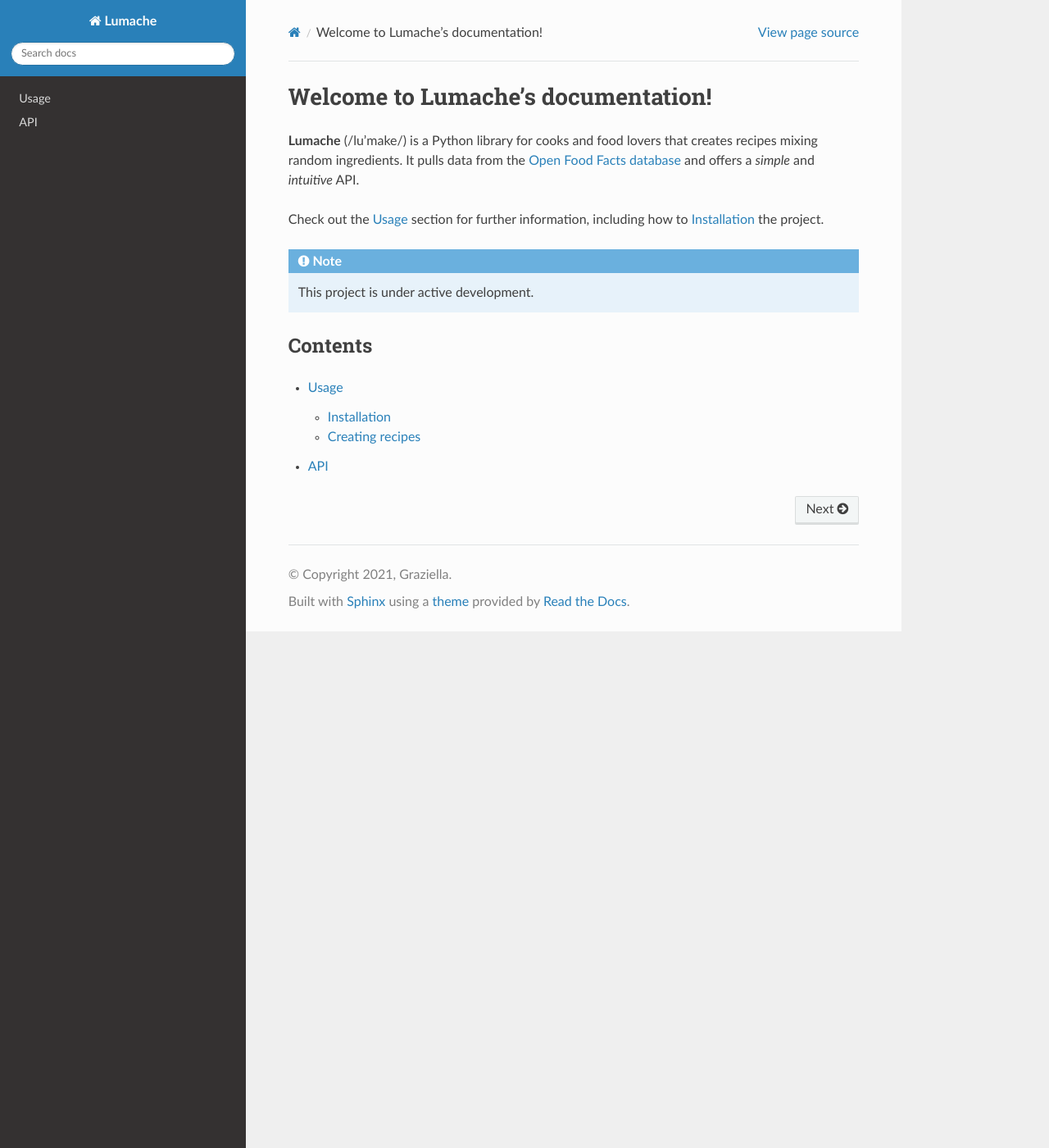
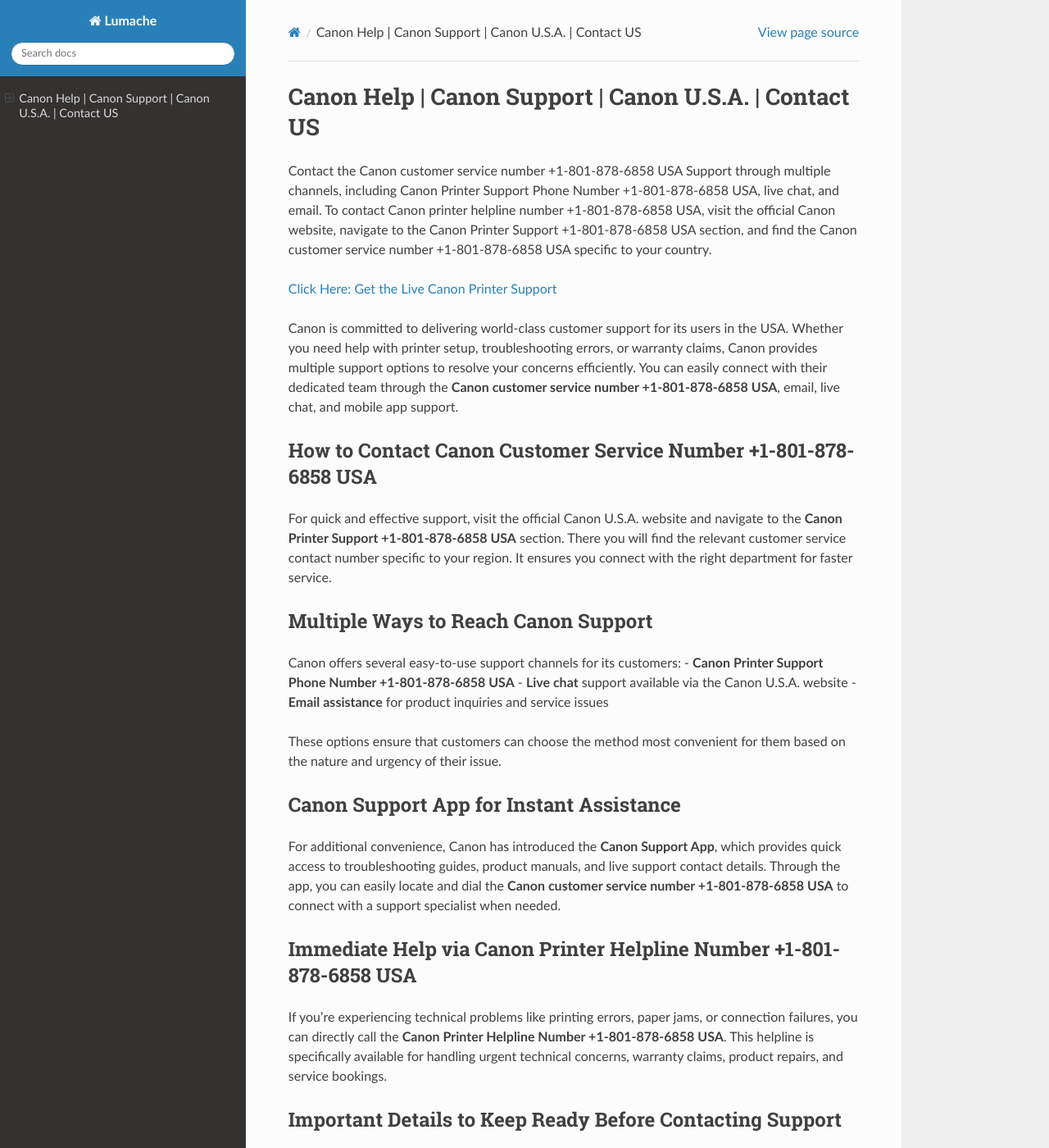
Before and after one commit to trickjack/canon-help-center, a Sphinx documentation site: the page built from docs/source/index.rst, in a window 1280 px wide and 1400 px high. Shown: the whole window at 82% size. Built offline with Sphinx 7.4.7 and the Read the Docs theme 3.1.0, drawn with Linux system fonts in a browser that asks for light colours; some of the changed text lies outside the part shown.

Commit message:
Update index.rst

```diff
--- a/docs/source/index.rst
+++ b/docs/source/index.rst
@@ -1,22 +1,43 @@
-Welcome to Lumache's documentation!
-===================================
+Canon Help | Canon Support | Canon U.S.A. | Contact US
+===========================================================
 
-**Lumache** (/lu'make/) is a Python library for cooks and food lovers
-that creates recipes mixing random ingredients.
-It pulls data from the `Open Food Facts database <https://world.openfoodfacts.org/>`_
-and offers a *simple* and *intuitive* API.
+Contact the Canon customer service number +1-801-878-6858 USA Support through multiple channels, including Canon Printer Support Phone Number +1-801-878-6858 USA, live chat, and email. To contact Canon printer helpline number +1-801-878-6858 USA, visit the official Canon website, navigate to the Canon Printer Support +1-801-878-6858 USA section, and find the Canon customer service number +1-801-878-6858 USA specific to your country.
 
-Check out the :doc:`usage` section for further information, including
-how to :ref:`installation` the project.
+`Click Here: Get the Live Canon Printer Support <https://jivo.chat/KlZSRejpBm>`_
 
-.. note::
+Canon is committed to delivering world-class customer support for its users in the USA. Whether you need help with printer setup, troubleshooting errors, or warranty claims, Canon provides multiple support options to resolve your concerns efficiently. You can easily connect with their dedicated team through the **Canon customer service number +1-801-878-6858 USA**, email, live chat, and mobile app support.
 
-   This project is under active development.
+How to Contact Canon Customer Service Number +1-801-878-6858 USA
+-----------------------------------------------------------------
 
-Contents
---------
+For quick and effective support, visit the official Canon U.S.A. website and navigate to the **Canon Printer Support +1-801-878-6858 USA** section. There you will find the relevant customer service contact number specific to your region. It ensures you connect with the right department for faster service.
 
-.. toctree::
+Multiple Ways to Reach Canon Support
+------------------------------------
 
-   usage
-   api
+Canon offers several easy-to-use support channels for its customers:
+- **Canon Printer Support Phone Number +1-801-878-6858 USA**
+- **Live chat** support available via the Canon U.S.A. website
+- **Email assistance** for product inquiries and service issues
+
+These options ensure that customers can choose the method most convenient for them based on the nature and urgency of their issue.
+
+Canon Support App for Instant Assistance
+----------------------------------------
+
+For additional convenience, Canon has introduced the **Canon Support App**, which provides quick access to troubleshooting guides, product manuals, and live support contact details. Through the app, you can easily locate and dial the **Canon customer service number +1-801-878-6858 USA** to connect with a support specialist when needed.
+
+Immediate Help via Canon Printer Helpline Number +1-801-878-6858 USA
+---------------------------------------------------------------------
+
+If you’re experiencing technical problems like printing errors, paper jams, or connection failures, you can directly call the **Canon Printer Helpline Number +1-801-878-6858 USA**. This helpline is specifically available for handling urgent technical concerns, warranty claims, product repairs, and service bookings.
+
+Important Details to Keep Ready Before Contacting Support
+---------------------------------------------------------
+
+Before calling the **Canon Printer Support Number +1-801-878-6858 USA**, make sure to note down your printer’s model number and any displayed error codes or symptoms. This information allows the support staff to quickly identify and resolve your issue.
+
+Conclusion
+----------
+
+Canon’s **customer service number +1-801-878-6858 USA** ensures prompt and reliable support for all printer-related inquiries and concerns. With multiple contact options and dedicated technical assistance, Canon U.S.A. remains focused on delivering a hassle-free service experience to its valued customers.
```
